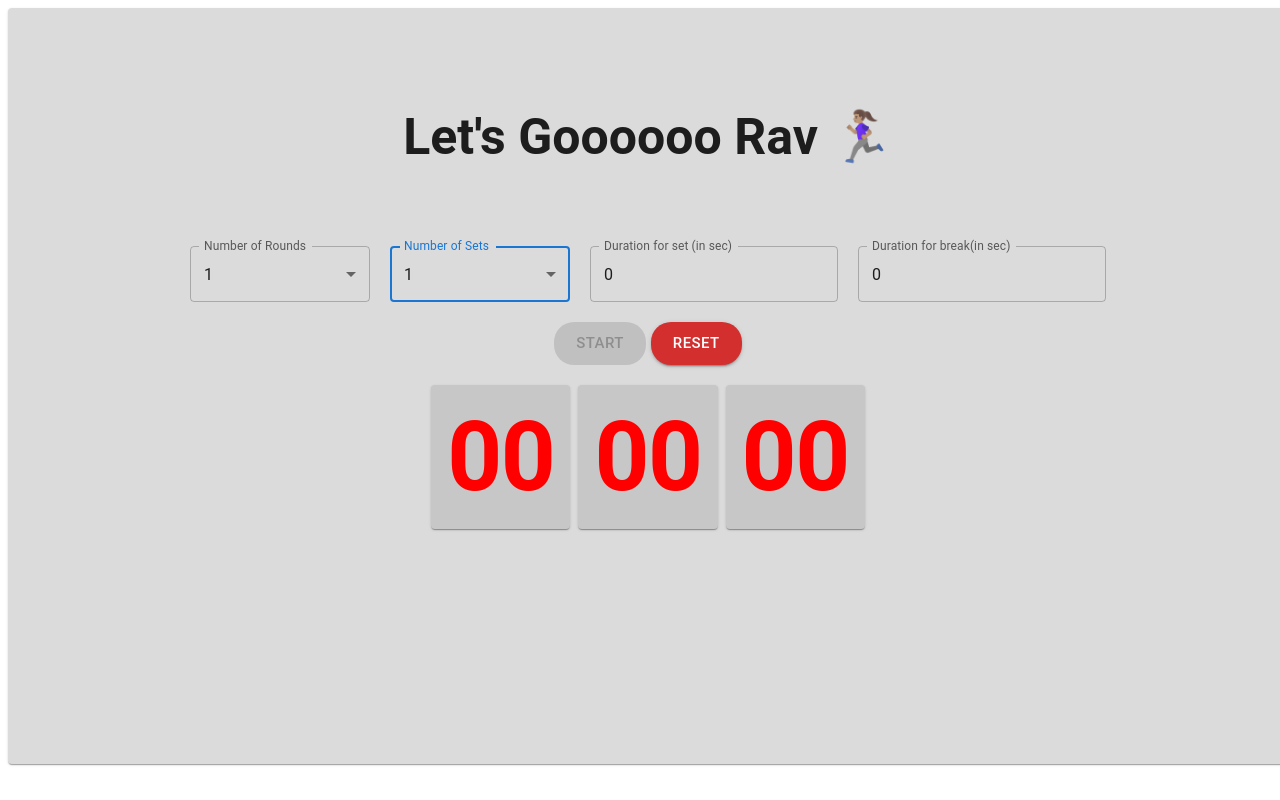
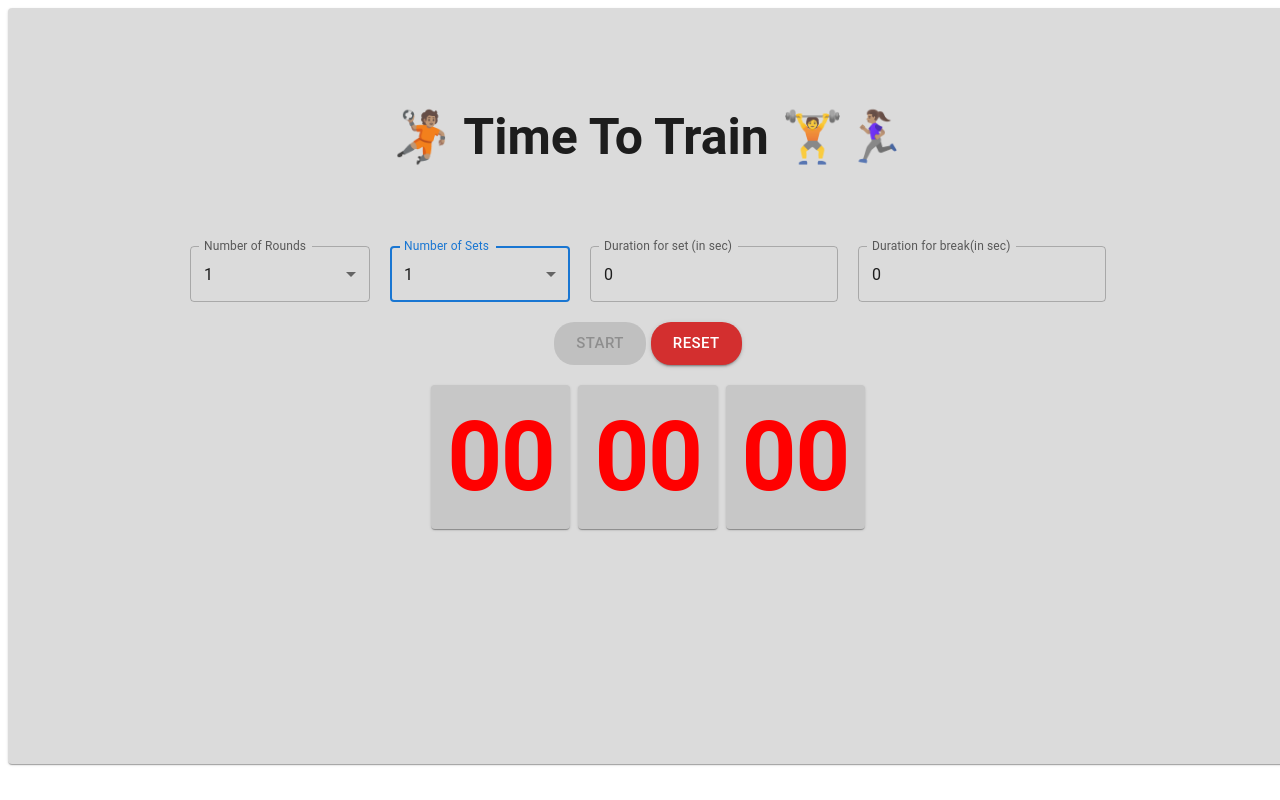
Before and after one commit to Yogendra004/workExc, a React (Vite) app: page / in a window 1280 px wide. Built offline with nearby package versions, Linux system fonts and the light colour scheme.

Commit message:
fix audio

```diff
--- a/src/forms/Form.jsx
+++ b/src/forms/Form.jsx
@@ -52,7 +52,8 @@ function speakText(text) {
   }
 }
 
-const audio = new Audio("public/whip-afro-dancehall-music-110235.mp3");
+const audio = new Audio("whip-afro-dancehall-music-110235.mp3");
+
 let isPaused = false;
 
 const playAudio = () => {
@@ -181,7 +182,7 @@ const WorkoutForm = () => {
               marginTop: 0,
             }}
           >
-            Let's Goooooo Rav 🏃🏽‍♀️
+            🤾🏽 Time To Train 🏋🏃🏽‍♀️
           </Typography>
         </Box>
         <Formik
```
